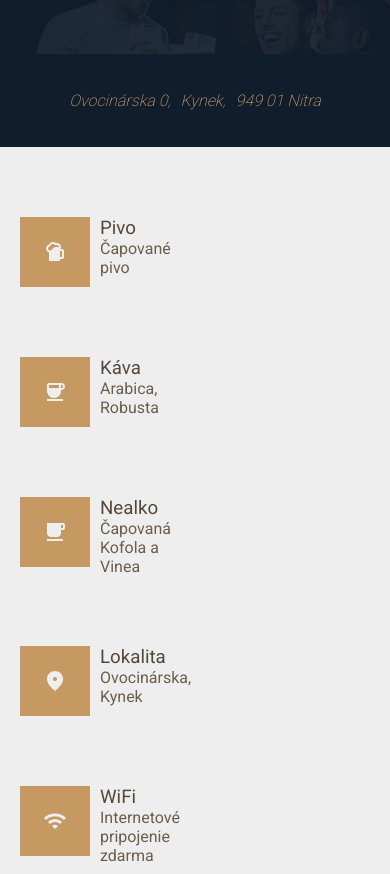
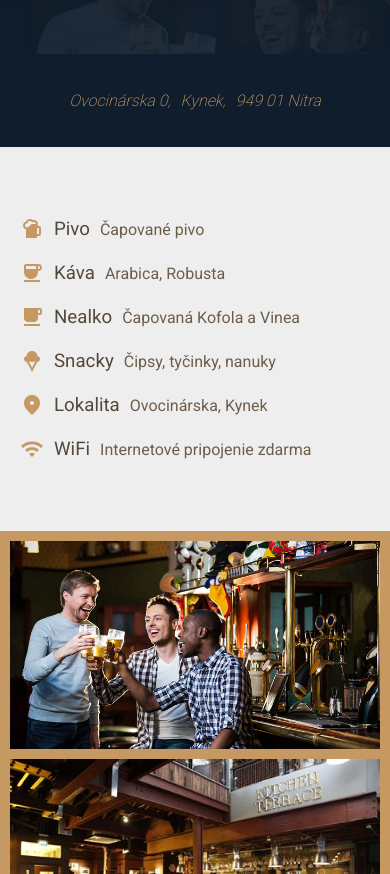
Before and after one commit to kaviarenufaza/kaviarenufaza.github.io, a plain HTML site: page index.html in a window 390 px wide. Shown: the part 133-1007 px from the top of the page. Drawn offline with Linux system fonts and the light colour scheme.

Commit message:
Add files via upload

```diff
--- a/index.html
+++ b/index.html
@@ -74,6 +74,17 @@
                     <div class="perk">
                         <div class="icon">
                             <span class="material-icons">
+                                icecream
+                            </span>
+                        </div>
+                        <div>
+                            <h3>Snacky</h3>
+                            <p>Čipsy, tyčinky, nanuky</p>
+                        </div>
+                    </div>
+                    <div class="perk">
+                        <div class="icon">
+                            <span class="material-icons">
                                 fmd_good
                             </span>
                         </div>
@@ -91,17 +102,6 @@
                         <div>
                             <h3>WiFi</h3>
                             <p>Internetové pripojenie zdarma</p>
-                        </div>
-                    </div>
-                    <div class="perk">
-                        <div class="icon">
-                            <span class="material-icons">
-                                icecream
-                            </span>
-                        </div>
-                        <div>
-                            <h3>Snacky</h3>
-                            <p>Čipsy, tyčinky, nanuky</p>
                         </div>
                     </div>
                 </div>
--- a/style.css
+++ b/style.css
@@ -6,11 +6,6 @@
 
     --color-text-strong: #54483A;
     --color-text-light: #6D5D4B;
-
-    --responsive-breakpoint-largest: 1200px;
-    --responsive-breakpoint-large: 1000px;
-    --responsive-breakpoint-medium: 800px;
-    --responsive-breakpoint-small: 600px;
 }
 
 *,*::before,*::after {
@@ -94,7 +89,7 @@ address > p {
     flex-direction: column;
 }
 
-@media only screen and (max-width: 800px){
+@media only screen and (max-width: 50em){
     header {
         display: grid;
         grid-template-columns: 1fr;
@@ -103,6 +98,9 @@ address > p {
 
     header > figure {
         grid-row: 1 / 2;
+        text-align: center;
+        padding: 1rem;
+        justify-content: center;
     }
 
     header > address {
@@ -149,7 +147,7 @@ main > aside > section {
     padding: 7rem;
 }
 
-@media only screen and (max-width: 800px){
+@media only screen and (max-width: 50em){
     main {
         grid-template-columns: 1fr;
     }
@@ -198,7 +196,7 @@ footer {
     padding-left: 0;
 }
 
-@media only screen and (max-width: 1000px){
+@media only screen and (max-width: 62.5em){
     .gallery {
         gap: 1rem;
     }
@@ -231,7 +229,7 @@ footer {
     grid-row: 1 / -1;
 }
 
-@media only screen and (max-width: 800px){
+@media only screen and (max-width: 50em){
     .gallery {
         padding: 1rem;
         display: flex;
@@ -275,9 +273,43 @@ footer {
     transform: scale(1.2);
 }
 
-.perk > *:not(.icon) {
+.perk > div:not(.icon) {
     width: min-content;
     margin: 0 1rem;
+}
+
+@media only screen and (max-width: 37.5em){
+    .perks {
+        flex-direction: column;
+        row-gap: 1rem;
+    }
+
+    .perk {
+        display: flex;
+        width: 100%;
+    }
+
+    .perk:not(:last-child) {
+        margin-bottom: 1rem;
+    }
+
+    .perk > .icon {
+        width: auto;
+        height: auto;
+        background-color: transparent;
+        color: var(--color-primary);
+    }
+
+    .perk > div:not(.icon) {
+        display: flex;
+        align-items: center;
+        width: 100%;
+    }
+
+    .perk > div:not(.icon) > *:first-child {
+        margin-right: 1rem;
+    }
+
 }
 
 
@@ -322,7 +354,7 @@ footer h1, footer h2, footer h3 {
     grid-column: -2 / -1;
 }
 
-@media only screen and (max-width: 800px){
+@media only screen and (max-width: 50em){
 
     footer {
         padding: 7rem 3rem;
```
